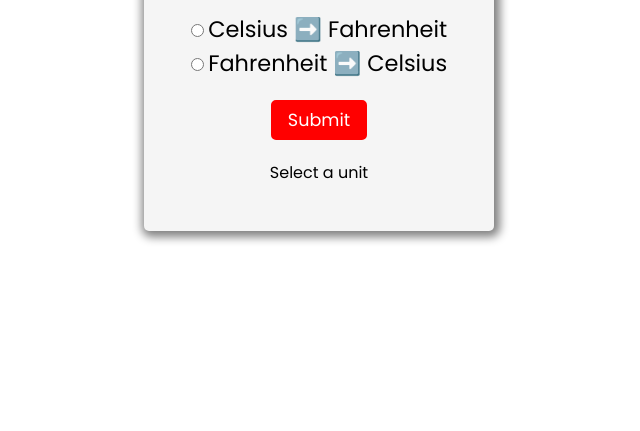
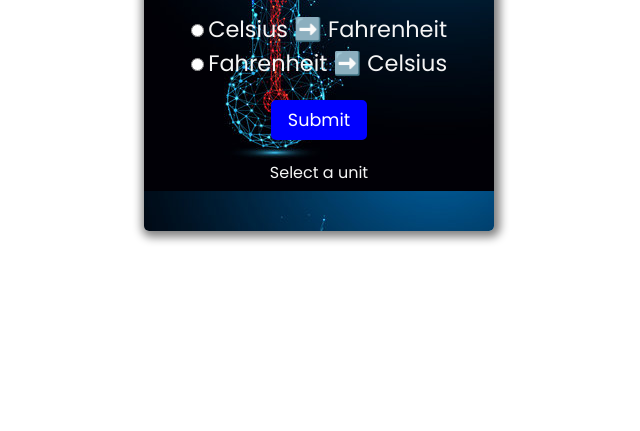
Before and after one commit to gautam-manish/Temperature_Converter, a plain HTML site: page index.html in a window 1280 px wide. Shown: the part 369-800 px from the top of the page, without its empty margins (321-961 px from the left). Drawn offline with Linux system fonts and the light colour scheme.

Commit message:
Added bacground image

```diff
--- a/style.css
+++ b/style.css
@@ -1,6 +1,7 @@
 *{
     margin: 0;
     font-family: 'Poppins', sans-serif;
+    color: whitesmoke;
 }
 
 .container{
@@ -8,10 +9,10 @@
     top: 50%;
     left: 50%;
     transform: translate(-50%, -50%);
-    background-color: whitesmoke;
+    /* background-color: rgb(111, 111, 151); */
     box-shadow: 2px 2px 10px 4px grey;
     border-radius: 5px;
-
+    background-image: url(temp.jpg);
 }
 .container form{
     height: 400px;
@@ -37,8 +38,8 @@ button{
     margin: 20px 0px;
     padding: 5px 15px;
     font-size: 110%;
-    border: 2px solid red;
-    background-color: red;
+    border: 2px solid blue;
+    background-color: blue;
     color: white;
     border-radius: 5px;
     cursor: pointer;
@@ -46,5 +47,5 @@ button{
 
 button:hover{
     background-color: white;
-    color: red;
+    color: blue;
 }
```
Also changed, not shown: temp.jpg (added).
